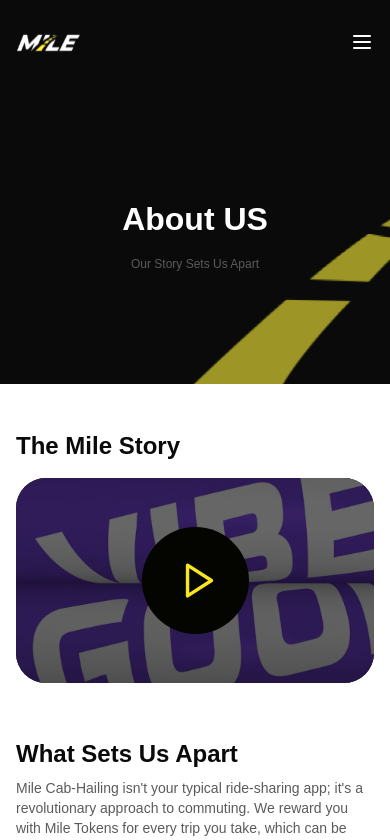
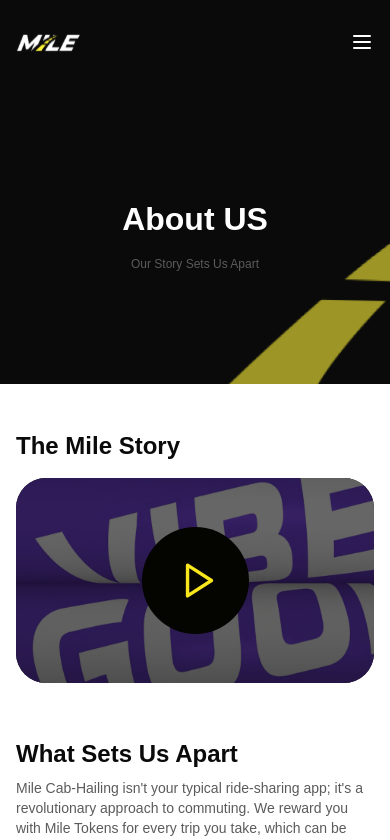
Before and after one commit to pr0ductguy/Mile-2, a Next.js app: page /about-us in a window 390 px wide. Shown: the top 840 px of the page. Built offline with nearby package versions, Linux system fonts and the light colour scheme.

Commit message:
fix: optimized hero image

```diff
--- a/src/components/aos.tsx
+++ b/src/components/aos.tsx
@@ -9,7 +9,6 @@
     AOS.init({
       easing: "ease-out-quad",
       duration: 500,
-      once: true,
     });
   }, []);
 
--- a/src/components/shared/Hero.tsx
+++ b/src/components/shared/Hero.tsx
@@ -1,6 +1,9 @@
+import Image from "next/image";
+import HeroBg from "../../../public/assets/images/hero-bg.png";
+
 const Hero = ({ title, subtitle }: { title: string; subtitle: string }) => {
   return (
-    <div className="relative lg:min-h-[635px] min-h-[300px] bg-black flex justify-center items-center flex-col gap-3 lg:gap-5 bg-[url('/assets/images/hero-bg.png')] bg-cover bg-[500px]  md:bg-center">
+    <div className="relative lg:min-h-[635px] min-h-[300px]  flex justify-center items-center flex-col gap-3 lg:gap-5  md:bg-center">
       <h2
         className="font-instrumental_sans font-bold text-[32px] text-white md:text-[56px] text-center"
         data-aos="fade-up"
@@ -15,6 +18,9 @@
       >
         {subtitle}
       </p>
+      <div className="absolute -z-10 inset-0 ">
+        <Image src={HeroBg} fill alt="hero" className="object-cover" />
+      </div>
     </div>
   );
 };
```
Also changed, not shown: 1 other file (tests, documents, lock files or other folders).
